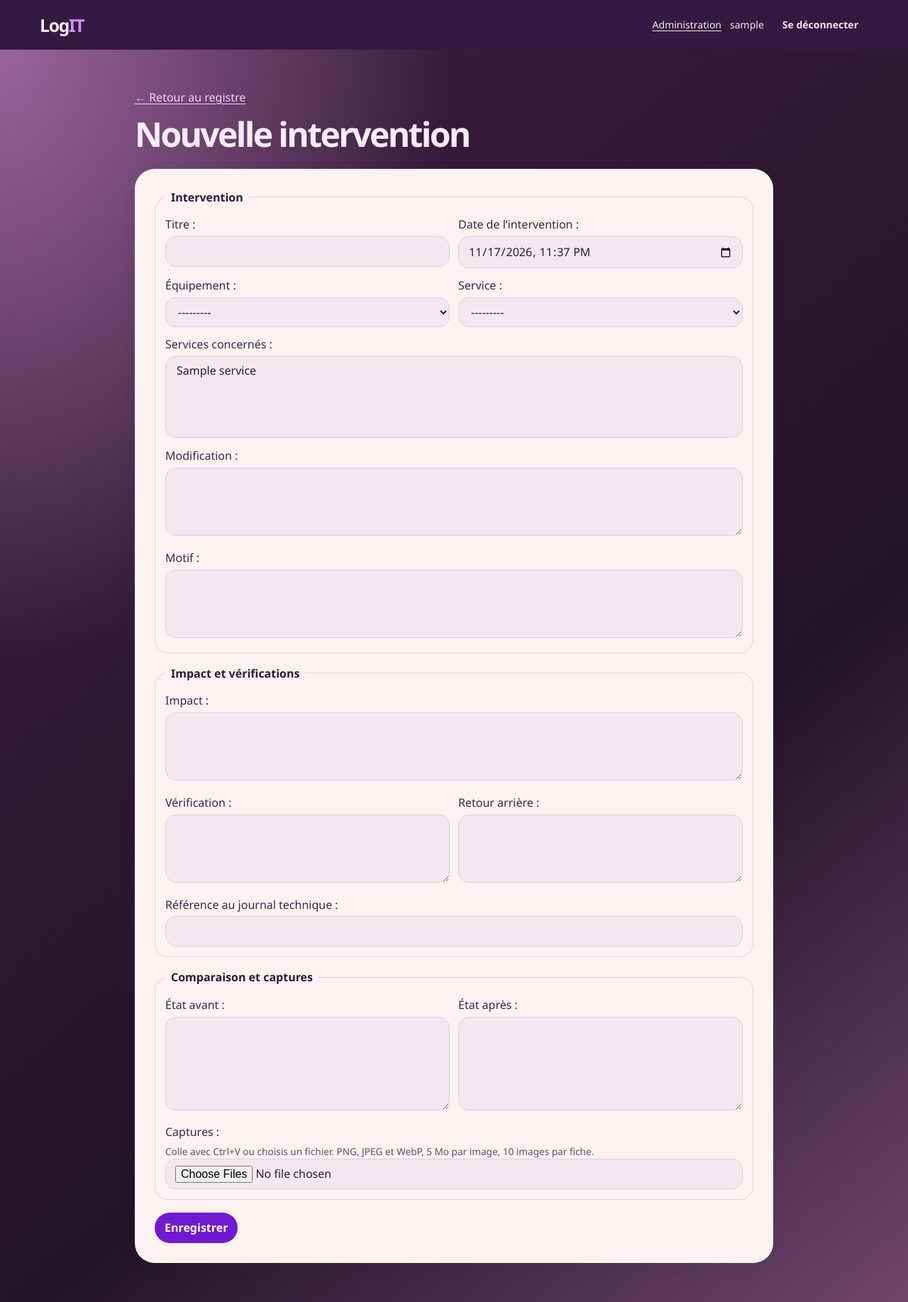
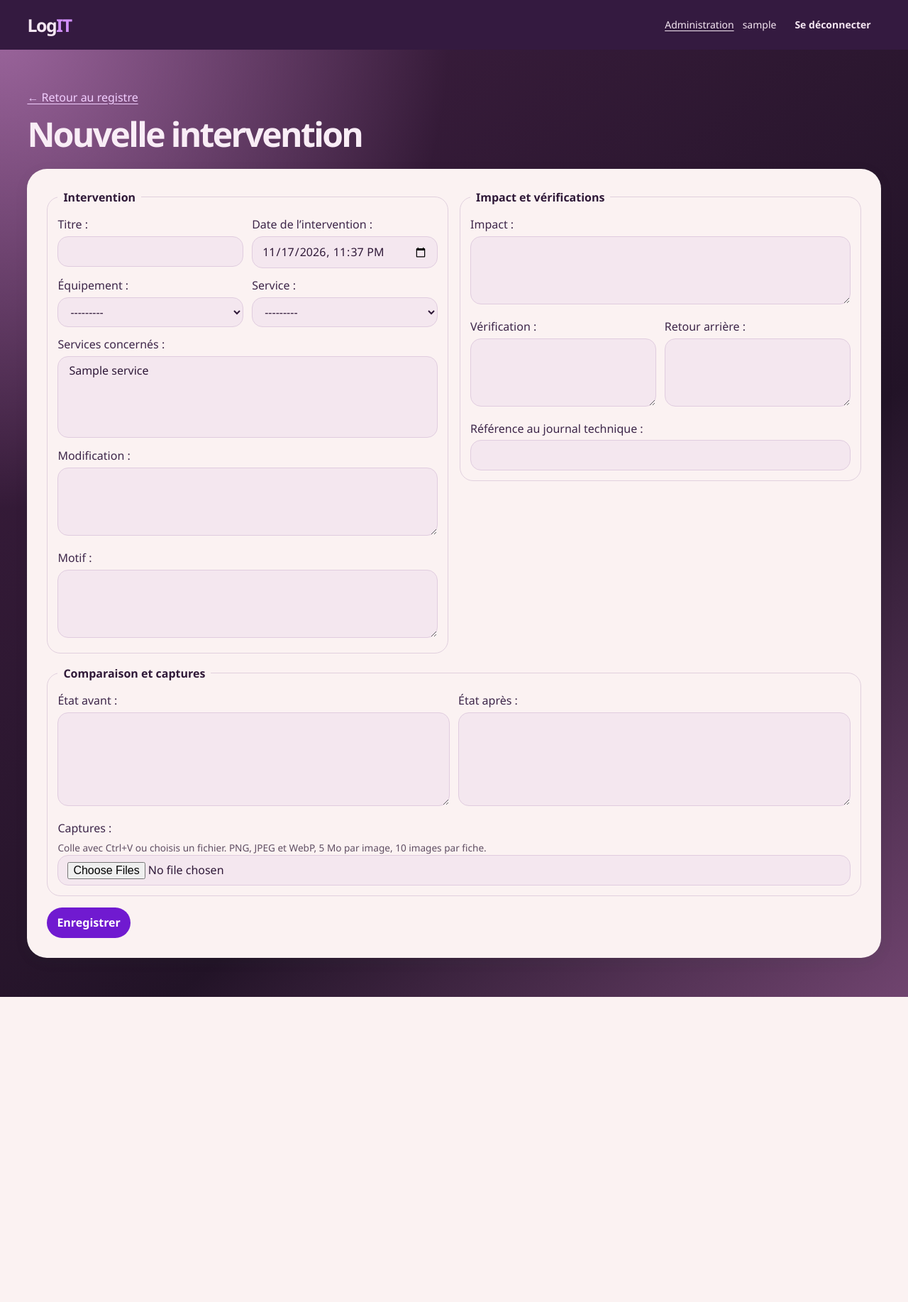
Before and after one commit to KyoshiroFR/logit.old, a Django app: page /interventions/nouvelle/ in a window 1280 px wide. Shown: the whole page at 71% size. After the commit the page ends 1405 px from the top, so only its background shows below. Run offline with Django 5.2, Linux system fonts and the light colour scheme; a user stored in the database is signed in; tables that the repository leaves empty hold one stand-in row (values such as "Sample post"); some libraries are stand-ins or nearby versions.

Commit message:
Elargir les formulaires d intervention

```diff
--- a/registre/static/clair-obscur.css
+++ b/registre/static/clair-obscur.css
@@ -16,7 +16,11 @@ body:not(:has(.clair)) main > .narrow > a, body:not(:has(.clair)) .eyebrow { col
 .narrow .form { color: #2f1938; }
 .narrow .form label { color: #3d2649; }
 .narrow .form .primary { background: #701ad0; }
-.intervention-form { max-width: 900px; }
+.intervention-form { max-width: 1680px; }
+body:has(.intervention-form) :is(main, .bar-inner) {
+  max-width: 1760px;
+  padding-inline: clamp(16px, 3vw, 40px);
+}
 .intervention-form fieldset {
   min-width: 0;
   border: 1px solid #e1d0de;
@@ -26,6 +30,16 @@ body:not(:has(.clair)) main > .narrow > a, body:not(:has(.clair)) .eyebrow { col
 }
 .intervention-form legend { font-weight: 700; padding: 0 8px; }
 .intervention-form fieldset > div + div { margin-top: 12px; }
+@media (min-width: 1180px) {
+  .intervention-form .form {
+    display: grid;
+    grid-template-columns: repeat(2, minmax(0, 1fr));
+    gap: 16px;
+    align-items: start;
+  }
+  .intervention-form .form > :not(.form-side) { grid-column: 1 / -1; }
+  .intervention-form .form > :is(fieldset, div) { margin: 0; }
+}
 .form-pair { display: grid; grid-template-columns: repeat(2, minmax(0, 1fr)); gap: 12px; }
 .form-states textarea { font-family: Consolas, monospace; min-height: 132px; }
 .pending-captures li { padding: 6px 10px; border-radius: 14px; background: #f3e6ef; }
--- a/registre/templates/edit.html
+++ b/registre/templates/edit.html
@@ -7,13 +7,13 @@
 <h1>{% if item.pk %}Corriger l’intervention{% else %}Nouvelle intervention{% endif %}</h1>
 <form method="post" enctype="multipart/form-data" class="surface form">{% csrf_token %}
 {{ form.non_field_errors }}
-<fieldset><legend>Intervention</legend>
+<fieldset class="form-side"><legend>Intervention</legend>
   <div class="form-pair"><div>{{ form.title.as_field_group }}</div><div>{{ form.occurred_at.as_field_group }}</div></div>
   <div class="form-pair"><div>{{ form.equipment.as_field_group }}</div><div>{{ form.service.as_field_group }}</div></div>
   <div>{{ form.impacted_services.as_field_group }}</div>
   <div>{{ form.change.as_field_group }}</div><div>{{ form.reason.as_field_group }}</div>
 </fieldset>
-<fieldset><legend>Impact et vérifications</legend>
+<fieldset class="form-side"><legend>Impact et vérifications</legend>
   <div>{{ form.impact.as_field_group }}</div>
   <div class="form-pair"><div>{{ form.verification.as_field_group }}</div><div>{{ form.rollback.as_field_group }}</div></div>
   <div>{{ form.reference.as_field_group }}</div>
```
